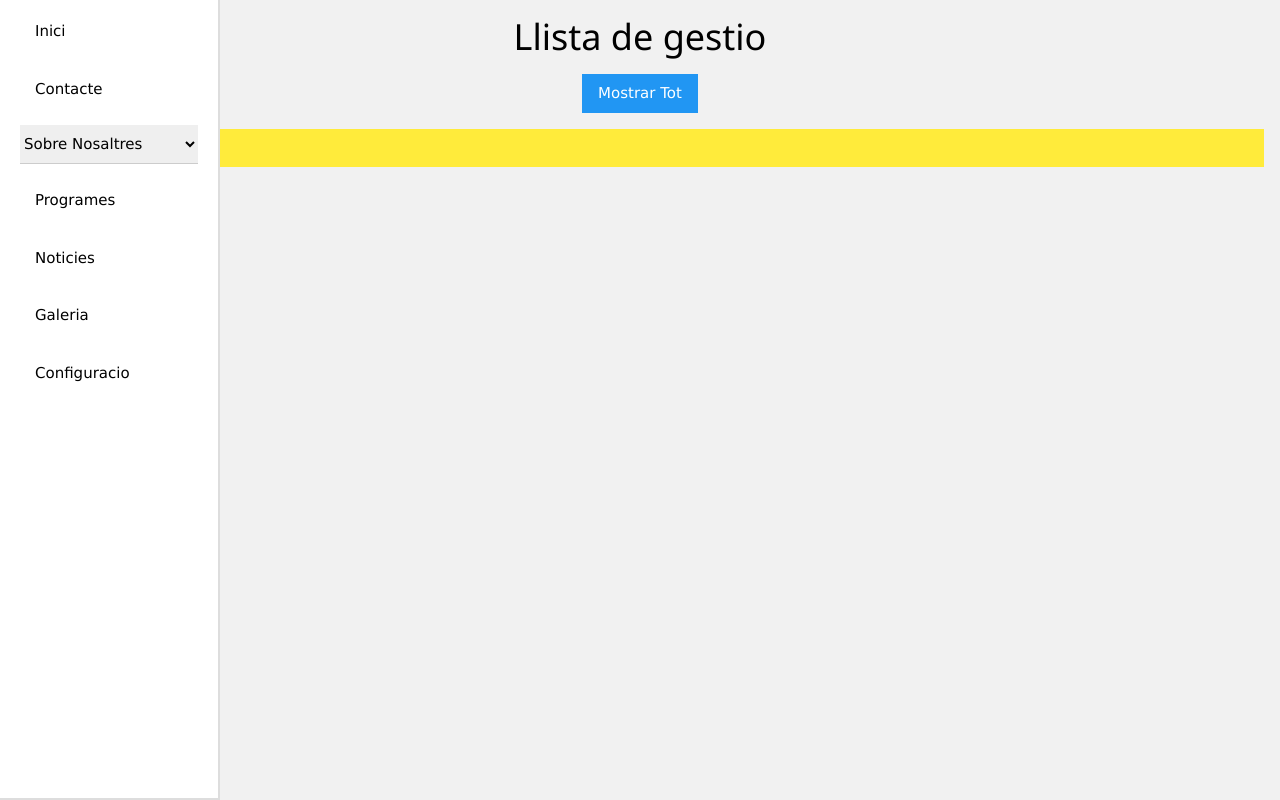
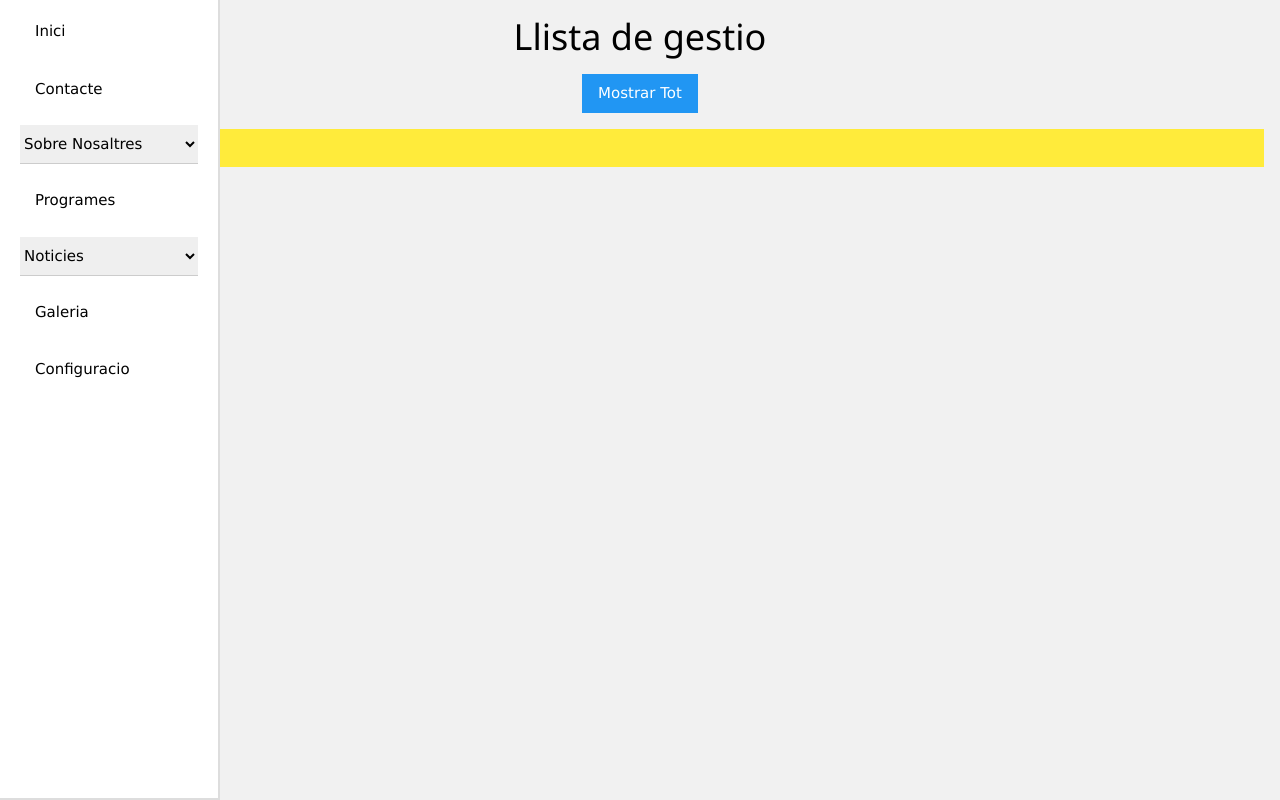
Before and after one commit to BruunoA/ProyectoFinal, a CodeIgniter 4 app: the page made by app/Views/gestio_pag/gestio.php in a window 1280 px wide. Run offline with PHP 8.4 and a stand-in for CodeIgniter, Linux system fonts and the light colour scheme; the template is opened without the code that fills it, so the values that code supplies are empty; some libraries are stand-ins or nearby versions.

Commit message:
Noticies_events

```diff
--- a/app/Views/general/menuGestio.php
+++ b/app/Views/general/menuGestio.php
@@ -16,8 +16,13 @@
                 <option value="valors">&nbsp;&nbsp;&nbsp;Valors</option>
             </select>
             <li><a href="">Programes</a></li>
-            <li><a href="#" onclick="filtrarSeccio('noticies'); return false;">Noticies</a></li>
-            <li><a href="">Galeria</a></li>
+            <!-- <li><a href="#" onclick="filtrarSeccio('noticies'); return false;">Noticies</a></li> -->
+            <select id="seccio-select" class="w3-select" onchange="filtrarSeccio(this.value)">
+                <option value="" style="font-weight: bold;">Noticies</option>
+                <option value="noticies">&nbsp;&nbsp;&nbsp;Noticies</option>
+                <option value="event">&nbsp;&nbsp;&nbsp;Events</option>
+            </select>
+            <li><a href="" onclick="filtrarSeccio('galeria'); return false;">Galeria</a></li>
             <li><a href="">Configuracio</a></li>
         </ul>
     </div>
```
